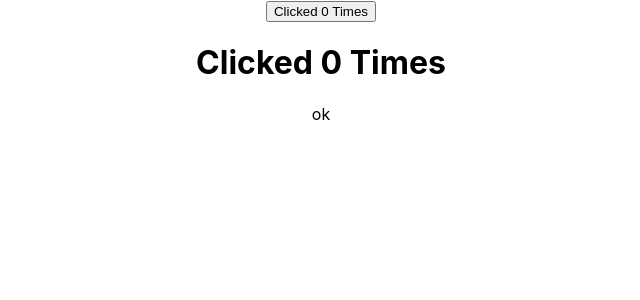
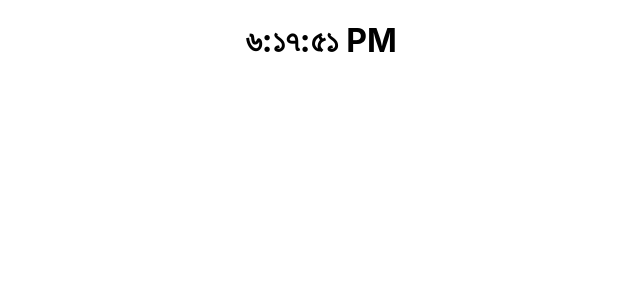
Before and after one commit to anondobormon/React-Core-Concept, a React (Create React App) app: page / in a window 1280 px wide. Shown: the top 300 px of the page, without its empty margins (319-959 px from the left). Built offline with nearby package versions, Linux system fonts and the light colour scheme.

Commit message:
Component and proos implement

```diff
--- a/src/App.js
+++ b/src/App.js
@@ -1,13 +1,11 @@
 import "./App.css";
-import ClickCounter from "./Component/ClickCounter";
-import HoverCounter from "./Component/HoverCounter";
+import Clock from "./Component/Clock";
 
 function App() {
   return (
     <div className="App">
-      <ClickCounter />
-      <HoverCounter />
-      ok
+      {/* locale is an props */}
+      <Clock locale="bn-BD" />
     </div>
   );
 }
--- a/src/Component/ClickCounter.js
+++ /dev/null
@@ -1,11 +0,0 @@
-import withCounter from "./HOC/withCounter";
-
-const ClickCounter = (props) => {
-  const { count, incrementCounter } = props;
-  return (
-    <div>
-      <button onClick={incrementCounter}>Clicked {count} Times</button>
-    </div>
-  );
-};
-export default withCounter(ClickCounter);
--- a/src/Component/Clock.js
+++ b/src/Component/Clock.js
@@ -1,11 +1,29 @@
 import React from "react";
 
-class Clock extends React.component {
+// Clock is an class component
+
+class Clock extends React.Component {
+  constructor(props) {
+    super(props);
+    this.state = {
+      date: new Date(),
+    };
+  }
+  componentDidMount() {
+    setInterval(() => {
+      this.tick();
+    });
+  }
+
+  tick() {
+    this.setState({ date: new Date() });
+  }
   render() {
     return (
-      <h1 className="header">
-        <span className="text">{new Date().toLocaleTimeString()}</span>
+      <h1>
+        <span>{this.state.date.toLocaleTimeString(this.props.locale)}</span>
       </h1>
     );
   }
 }
+export default Clock;
--- a/src/Component/HOC/withCounter.js
+++ /dev/null
@@ -1,23 +0,0 @@
-import React from "react";
-
-const withCounter = (OriginalComponent) => {
-  class newComponent extends React.Component {
-    state = {
-      count: 0,
-    };
-    incrementCounter = () => {
-      this.setState((preState) => ({ count: preState.count + 1 }));
-    };
-    render() {
-      const { count } = this.state;
-      return (
-        <OriginalComponent
-          count={count}
-          incrementCounter={this.incrementCounter}
-        />
-      );
-    }
-  }
-  return newComponent;
-};
-export default withCounter;
--- a/src/Component/HoverCounter.js
+++ /dev/null
@@ -1,11 +0,0 @@
-import withCounter from "./HOC/withCounter";
-
-const HoverCounter = (props) => {
-  const { count, incrementCounter } = props;
-  return (
-    <div>
-      <h1 onMouseOver={incrementCounter}>Clicked {count} Times</h1>
-    </div>
-  );
-};
-export default withCounter(HoverCounter);
```
